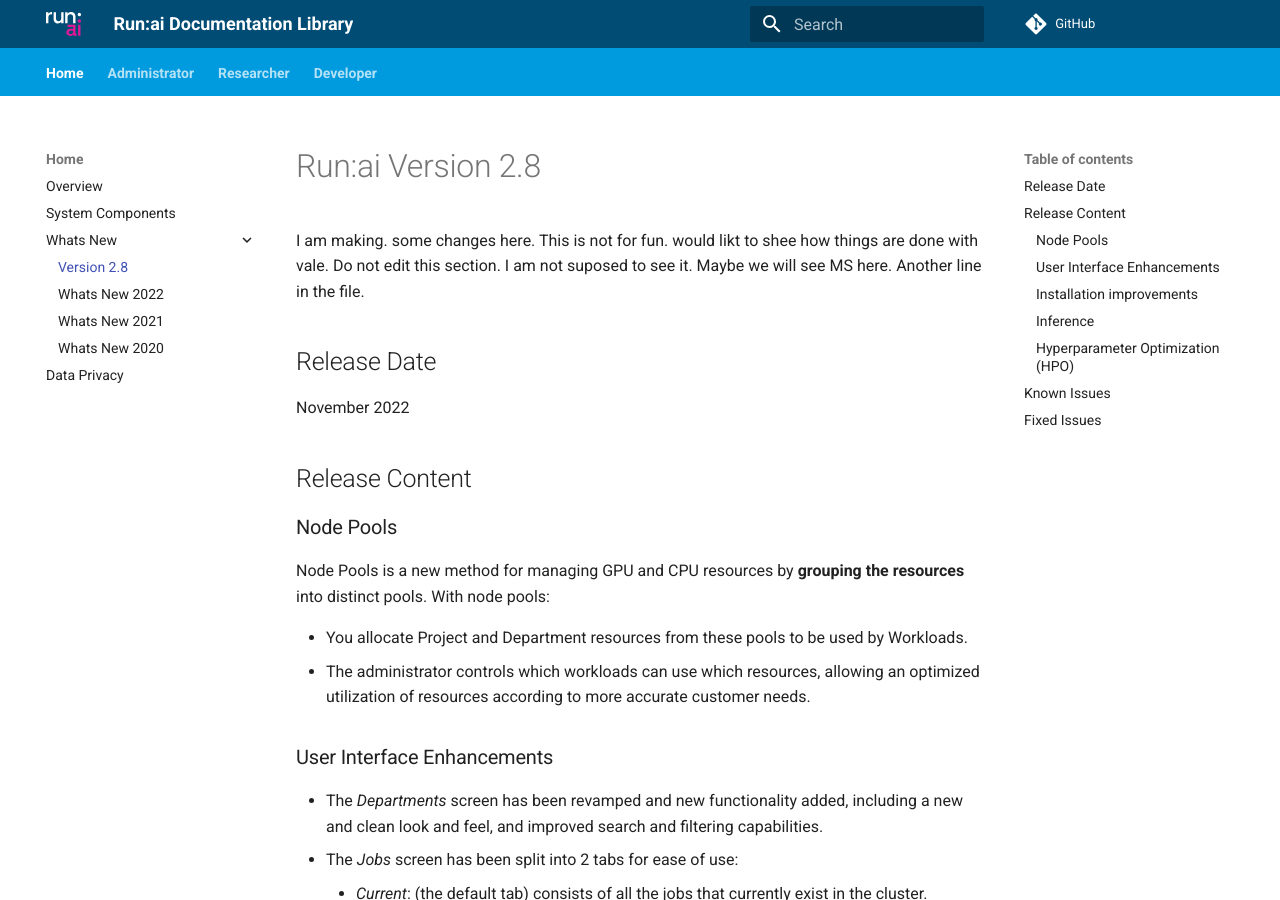
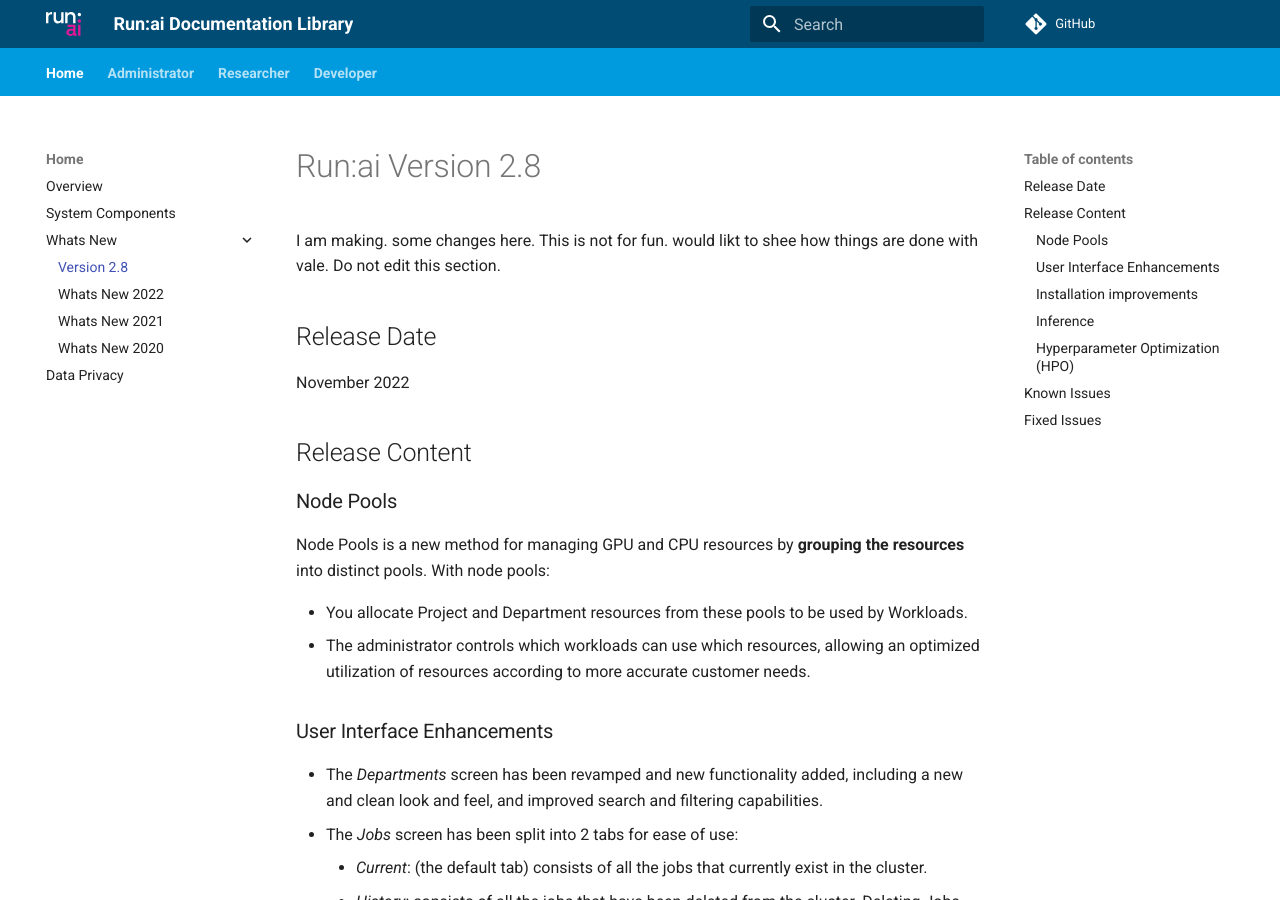
Before and after one commit to jasonnovichRunAI/gh-pages-test, an MkDocs documentation site: the page built from docs/home/whats-new-2-8.md, in a window 1280 px wide and 900 px high. Built offline with MkDocs 1.6.1 and Material for MkDocs 9.7.7, drawn with Linux system fonts in a browser that asks for light colours; comment, search, counter and statistics services are not loaded; the version menu is left out.

Commit message:
vale pr linting test #6

```diff
--- a/docs/home/whats-new-2-8.md
+++ b/docs/home/whats-new-2-8.md
@@ -2,9 +2,7 @@
 
 I am making. some changes here. This is not for fun. would likt to shee how things are done with vale.
 Do not edit this section.
-I am not suposed to see it.
-Maybe we will see MS here.
-Another line in the file.
+
 
 ## Release Date
  November 2022
```
